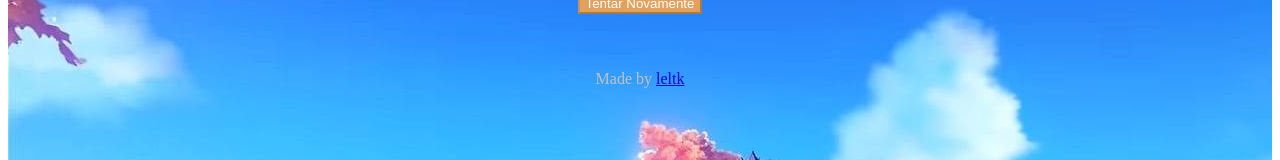
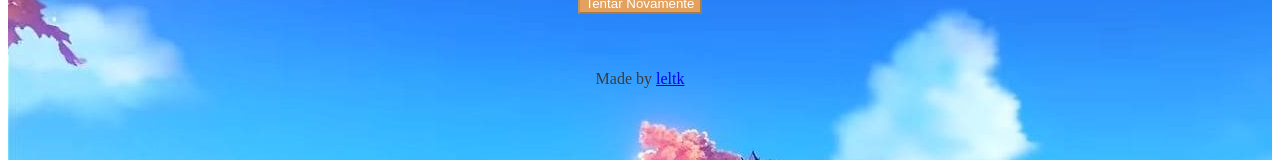
Before and after one commit to leltk/GenshinGuess, a React (Vite) app: page / in a window 1280 px wide. Shown: the part 177-337 px from the top of the page. Built offline with nearby package versions, Linux system fonts and the light colour scheme; no server answers; the HTML template or start-up script is replaced by a standard one.

Commit message:
fix: change credit color

```diff
--- a/src/components/Credits/index.tsx
+++ b/src/components/Credits/index.tsx
@@ -4,7 +4,7 @@ const Credits =()=>{
     return (
         <>
             <Card bg='transparent' shadow={'none'}>
-                <Text bg={"transparent"} color={'#c1c1c1'}>Made by <Link textDecorationLine={'underline'} href="https://github.com/leltk">leltk</Link></Text>
+                <Text bg={"transparent"} color={'rgb(60 59 59);'}>Made by <Link textDecorationLine={'underline'} href="https://github.com/leltk">leltk</Link></Text>
             </Card>
         </>
     )
```
